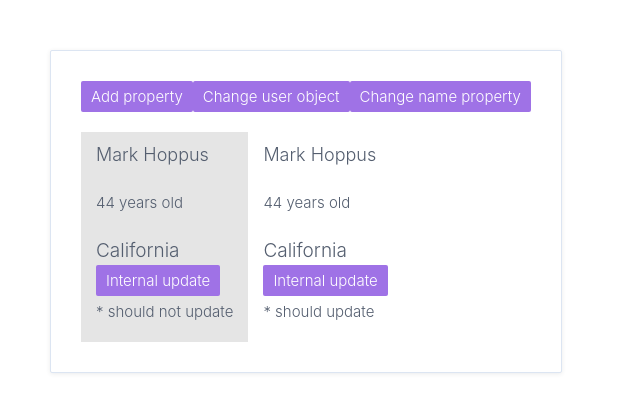
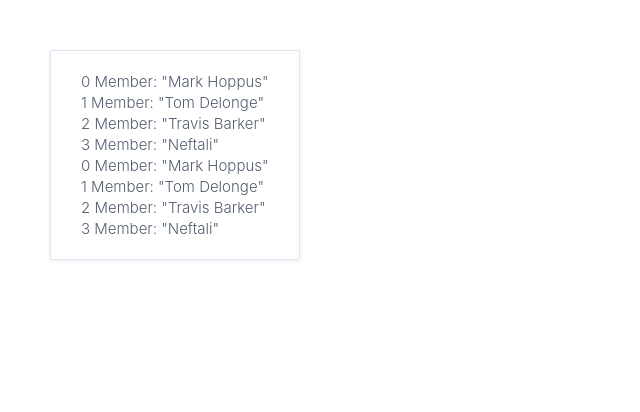
Before and after one commit to RichieHG/AngularPro, an Angular app in the folder angular-pro/: page / in a window 1280 px wide. Shown: the top 412 px of the page, without its empty margins (0-640 px from the left). Built offline with nearby package versions, Linux system fonts and the light colour scheme.

Commit message:
Feat: Add examples about Directives

```diff
--- a/angular-pro/src/app/app.component.ts
+++ b/angular-pro/src/app/app.component.ts
@@ -8,13 +8,33 @@ import { User } from './auth-form/models/auth-form.interface';
   changeDetection:ChangeDetectionStrategy.Default,
   template: `
     <div>
-      <button (click)="addProp()">Add property</button>
+      <!-- <button (click)="addProp()">Add property</button>
       <button (click)="changeUser()">Change user object</button>
       <button (click)="changeName()">Change name property</button>
       <div class="users">
         <example-one [user]="user"></example-one>
         <example-two [user]="user"></example-two>
-      </div>
+      </div> -->
+      <!-- <label>
+      Credit Card Number
+      <input name="credit-card" type="text" placeholder="Enter yout 16-digit card number" credit-card>
+      </label>
+      <label tooltip="3 digits, back of your card" #myTooltip="tooltip">
+        Enter your security code
+        <span (mouseover)="myTooltip.show()" (mouseout)="myTooltip.hide()">(?)</span>
+        <input type="text">
+      </label> -->
+
+      <ul>
+        <li *myFor="let item of items; let i = index;">
+          {{ i }} Member: {{ item.name | json }}
+        </li>
+        <ng-template myFor [myForOf]="items" let-item let-i="index">
+          <li>
+            {{ i }} Member: {{ item.name | json }}
+          </li>
+        </ng-template>
+      </ul>
     </div>
   `,
   styleUrls: ['./app.component.scss']
@@ -40,10 +60,30 @@ export class AppComponent implements AfterViewInit{
     location: 'CDMX, MX',
     $implicit: 'Richie HG'
   }
+
+  items = [{
+    name: 'Mark Hoppus',
+    age: 44,
+    location: 'California'
+  },{
+    name: 'Tom Delonge',
+    age: 41,
+    location: 'California'
+  },{
+    name: 'Travis Barker',
+    age: 41,
+    location: 'California'
+  }];
   constructor(
     private cd: ChangeDetectorRef
   ){
-
+      setTimeout(() => {
+          this.items = [...this.items,{
+            age:25,
+            location: 'CDMX',
+            name: 'Neftali'
+          }]
+      }, 2000);
   }
 
   ngAfterViewInit() {
--- /dev/null
+++ b/angular-pro/src/app/credit-card/credit-card.directive.ts
@@ -0,0 +1,32 @@
+import { Directive, ElementRef, HostBinding, HostListener } from "@angular/core";
+
+@Directive({
+  selector: '[credit-card]'
+})
+
+export class CreditCardDirective{
+
+  @HostBinding('style.border')
+  border?: string = '1px solid blue';
+
+  @HostListener('input', ['$event'])
+  onKeyDown(event: KeyboardEvent){
+    const input = event.target as HTMLInputElement;
+
+    let trimmed = input.value.replace(/\s+/g,'');
+    if(trimmed.length > 16){
+      trimmed = trimmed.substring(0,16);
+    }
+
+    let numbers = [];
+    for(let i = 0; i<trimmed.length; i+=4){
+      numbers.push(trimmed.substring(i, i +4));
+    }
+    input.value = numbers.join(' ');
+
+    this.border = '';
+    if(/[^\d]+/.test(trimmed)){
+      this.border = '1px solid red';
+    }
+  }
+}
--- /dev/null
+++ b/angular-pro/src/app/myFor/my-for.directive.ts
@@ -0,0 +1,20 @@
+import { Directive, Input, TemplateRef, ViewContainerRef } from '@angular/core';
+
+@Directive({ selector: '[myFor][myForOf]' })
+export class MyForDirective {
+
+  @Input()
+  set myForOf(collection: any[]){
+    this.view.clear();
+    collection.forEach((item, index) => {
+      this.view.createEmbeddedView(this.template, {
+        $implicit: item,
+        index
+      });
+    });
+  }
+  constructor(
+    private view: ViewContainerRef,
+    private template: TemplateRef<any>
+  ) { }
+}
--- /dev/null
+++ b/angular-pro/src/app/tooltip/tooltip.directive.ts
@@ -0,0 +1,33 @@
+import { Directive, ElementRef, Input, OnInit, ViewContainerRef } from '@angular/core';
+
+@Directive({
+  selector: '[tooltip]',
+  exportAs: 'tooltip'
+})
+export class TooltipDirective implements OnInit {
+  tooltipElement = document.createElement('div');
+  visible: boolean = false;
+
+  @Input()
+  set tooltip(value: string) {
+    this.tooltipElement.textContent = value;
+  }
+
+  hide(){
+    this.tooltipElement.classList.remove('tooltip-active');
+  }
+
+  show(){
+    this.tooltipElement.classList.add('tooltip-active');
+  }
+  constructor(
+    private element: ElementRef,
+    private view: ViewContainerRef
+  ) { }
+
+  ngOnInit(): void {
+      this.tooltipElement.className = 'tooltip';
+      this.element.nativeElement.appendChild(this.tooltipElement);
+      this.element.nativeElement.classList.add('tooltip-container');
+  }
+}
--- a/angular-pro/src/styles.scss
+++ b/angular-pro/src/styles.scss
@@ -231,6 +231,270 @@
 // }
 
 
+// * {
+//   box-sizing: border-box;
+//   -webkit-box-sizing: border-box;
+//   -moz-box-sizing: border-box;
+//   font: 300 15px/1.4 -apple-system,BlinkMacSystemFont,"Segoe UI",Helvetica,Arial,sans-serif,"Apple Color Emoji","Segoe UI Emoji","Segoe UI Symbol";
+// }
+
+// html, body {
+//   height: 100%;
+//   margin: 0;
+//   padding: 0;
+//   background: #fff;
+//   -webkit-font-smoothing: antialiased;
+//   color: #545e6f;
+// }
+
+// img {
+//   vertical-align: bottom;
+// }
+// img a {
+//   border: 0;
+// }
+// ul,
+// ol {
+//   list-style: none;
+//   margin: 0;
+//   padding: 0;
+// }
+// a {
+//   color: #9f72e6;
+//   text-decoration: none;
+// }
+// input,
+// button {
+//   outline: 0;
+// }
+// input[type=text],
+// input[type=email],
+// input[type=number],
+// input[type=password] {
+//   border: none;
+//   background: #fff;
+//   font-size: 13px;
+//   padding: 6px 30px 6px 10px;
+//   border-radius: 1px;
+//   border: 1px solid #ccc;
+// }
+// label {
+//   display: block;
+// }
+// button {
+//   cursor: pointer;
+//   background: #9f72e6;
+//   border: 0;
+//   border-radius: 2px;
+//   padding: 5px 10px;
+//   text-align: center;
+//   color: #fff;
+// }
+// button:disabled {
+//   cursor: not-allowed;
+//   background: #b598e4;
+// }
+// p {
+//   margin: 5px 0;
+// }
+
+// body {
+//   padding: 50px;
+// }
+
+// h3 {
+//   font-size: 22px;
+//   font-weight: 400;
+//   margin: 0;
+// }
+// h4 {
+//   font-size: 18px;
+//   font-weight: 300;
+//   margin: 0;
+// }
+// app-root {
+//   display: inline-block;
+//   background-color: #FFFFFF;
+//   border-radius: 2px;
+//   border: 1px solid #dce5f2;
+//   box-shadow: 0 1px 4px rgba(53,60,72,0.1);
+//   padding: 30px;
+// }
+// example-one {
+
+// }
+// label {
+//   margin-bottom: 20px;
+// }
+// h3 {
+//   margin-bottom: 20px;
+// }
+// auth-message {
+//   margin-bottom: 20px;
+// }
+// .users {
+//   margin-top: 20px;
+//   display: flex;
+// }
+// example-one {
+//   background: rgba(0, 0, 0, 0.1);
+// }
+// example-one, example-two {
+//   padding: 10px 15px;
+// }
+
+
+// * {
+//   box-sizing: border-box;
+//   -webkit-box-sizing: border-box;
+//   -moz-box-sizing: border-box;
+//   font: 300 15px/1.4 -apple-system,BlinkMacSystemFont,"Segoe UI",Helvetica,Arial,sans-serif,"Apple Color Emoji","Segoe UI Emoji","Segoe UI Symbol";
+// }
+
+// html, body {
+//   height: 100%;
+//   margin: 0;
+//   padding: 0;
+//   background: #fff;
+//   -webkit-font-smoothing: antialiased;
+//   color: #545e6f;
+// }
+
+// img {
+//   vertical-align: bottom;
+// }
+// img a {
+//   border: 0;
+// }
+// ul,
+// ol {
+//   list-style: none;
+//   margin: 0;
+//   padding: 0;
+// }
+// a {
+//   color: #9f72e6;
+//   text-decoration: none;
+// }
+// input,
+// button {
+//   outline: 0;
+// }
+// input[type=text],
+// input[type=email],
+// input[type=number],
+// input[type=password] {
+//   border: none;
+//   background: #fff;
+//   font-size: 13px;
+//   padding: 6px 30px 6px 10px;
+//   border-radius: 1px;
+//   border: 1px solid #ccc;
+// }
+// label {
+//   display: block;
+// }
+// button {
+//   cursor: pointer;
+//   background: #9f72e6;
+//   border: 0;
+//   border-radius: 2px;
+//   padding: 5px 10px;
+//   text-align: center;
+//   color: #fff;
+// }
+// button:disabled {
+//   cursor: not-allowed;
+//   background: #b598e4;
+// }
+// p {
+//   margin: 5px 0;
+// }
+
+// body {
+//   padding: 50px;
+// }
+
+// h3 {
+//   font-size: 22px;
+//   font-weight: 400;
+//   margin: 0;
+// }
+// h4 {
+//   font-size: 18px;
+//   font-weight: 300;
+//   margin: 0;
+// }
+// app-root {
+//   display: inline-block;
+//   background-color: #FFFFFF;
+//   border-radius: 2px;
+//   border: 1px solid #dce5f2;
+//   box-shadow: 0 1px 4px rgba(53,60,72,0.1);
+//   padding: 20px 30px;
+// }
+// form {
+//   flex: 1 0;
+//   padding: 0 40px;
+// }
+// input[type="text"] {
+//   display: block;
+//   border: none;
+//   background: #ffffff;
+//   font-size: 15px;
+//   padding: 6px 30px 6px 10px;
+//   border-radius: 1px;
+//   border: 1px solid #eeeeee;
+//   margin-top: 10px;
+// }
+// label {
+//   margin-bottom: 20px;
+//   display: block;
+// }
+// h3 {
+//   margin-bottom: 20px;
+// }
+// .tooltip-container {
+//   position: relative;
+// }
+// .tooltip {
+//   background: rgba(0, 0, 0, 0.7);
+//   color: #fff;
+//   line-height: 1;
+//   font-size: 14px;
+//   padding: 5px 7px;
+//   border-radius: 5px;
+//   position: absolute;
+//   top: 0;
+//   left: 100%;
+//   white-space: nowrap;
+//   display: none;
+// }
+// .tooltip-active {
+//   display: block;
+// }
+// .tooltip:before {
+//   position: absolute;
+//   content: ' ';
+//   top: 50%;
+//   margin-top: -5px;
+//   left: -5px;
+//   width: 0;
+//   height: 0;
+//   border-style: solid;
+//   border-width: 5px 5px 5px 0;
+//   border-color: transparent rgba(0, 0, 0, 0.7) transparent transparent;
+//   display: block;
+// }
+// span {
+//   color: #9f72e6;
+//   text-decoration: underline;
+//   font-size: 12px;
+//   font-weight: bold;
+//   cursor: pointer;
+// }
+
+
 * {
   box-sizing: border-box;
   -webkit-box-sizing: border-box;
@@ -318,10 +582,24 @@ app-root {
   border-radius: 2px;
   border: 1px solid #dce5f2;
   box-shadow: 0 1px 4px rgba(53,60,72,0.1);
-  padding: 30px;
+  padding: 20px 30px;
 }
-example-one {
-
+app-root > div {
+  display: flex;
+}
+form {
+  flex: 1 0;
+  padding: 0 40px;
+}
+input[type="text"] {
+  display: block;
+  border: none;
+  background: #ffffff;
+  font-size: 15px;
+  padding: 6px 30px 6px 10px;
+  border-radius: 1px;
+  border: 1px solid #eeeeee;
+  margin-top: 10px;
 }
 label {
   margin-bottom: 20px;
@@ -329,16 +607,3 @@ label {
 h3 {
   margin-bottom: 20px;
 }
-auth-message {
-  margin-bottom: 20px;
-}
-.users {
-  margin-top: 20px;
-  display: flex;
-}
-example-one {
-  background: rgba(0, 0, 0, 0.1);
-}
-example-one, example-two {
-  padding: 10px 15px;
-}
```
Also changed, not shown: angular-pro/src/app/app.module.ts (+7 -1 lines).
